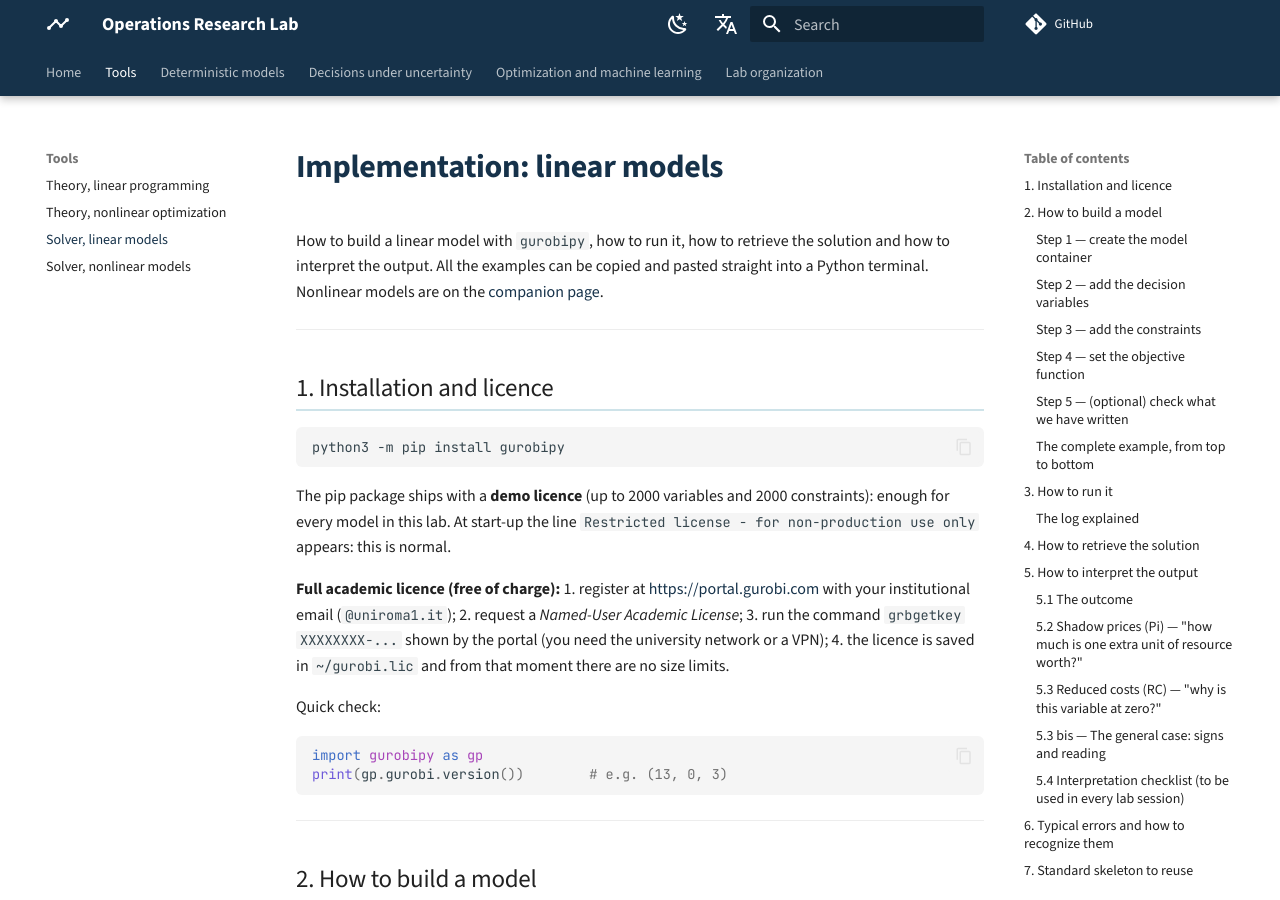
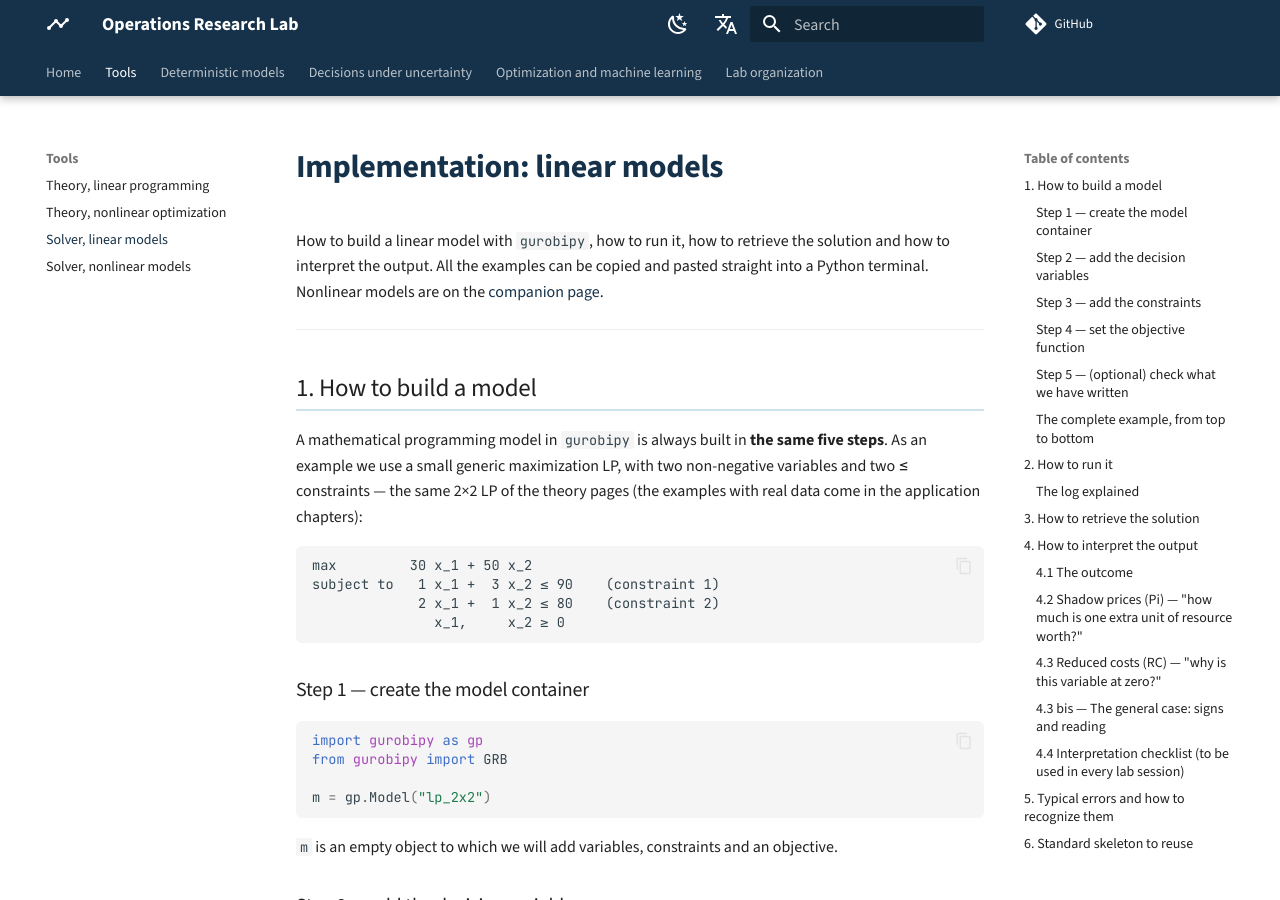
Before and after one commit to fabiofurini/operations-research-lab, an MkDocs documentation site: the page built from docs/solver-lp.md, in a window 1280 px wide and 900 px high. Built offline with MkDocs 1.6.1 and Material for MkDocs 9.7.7, drawn with Linux system fonts in a browser that asks for light colours; comment, search, counter and statistics services are not loaded; some of the changed text lies outside the part shown.

Commit message:
Lecture notes and slides as PDF on the site; format aligned with the other course material
- Footer with the author's name (clickable, links to his personal site), the
  Sapienza logo (clickable, links to DIAG) and the page number, as in the other
  lecture notes; same treatment on the slides, with a clean theme
- Compact footer, no longer overlapping tables and plots
- PDFs of the notes (106 pp.) and slides (80) published on the site and linked
  from the home page and the README
- Solver installation and licence moved from the linear models page to the home
  page: they apply to the whole course

Co-Authored-By: Claude Fable 5 <noreply@anthropic.com>

````diff
--- a/docs/solver-lp.md
+++ b/docs/solver-lp.md
@@ -7,32 +7,7 @@ pasted straight into a Python terminal. Nonlinear models are on the
 
 ---
 
-## 1. Installation and licence
-
-```bash
-python3 -m pip install gurobipy
-```
-
-The pip package ships with a **demo licence** (up to 2000 variables and 2000 constraints):
-enough for every model in this lab. At start-up the line
-`Restricted license - for non-production use only` appears: this is normal.
-
-**Full academic licence (free of charge):**
-1. register at <https://portal.gurobi.com> with your institutional email (`@uniroma1.it`);
-2. request a *Named-User Academic License*;
-3. run the command `grbgetkey XXXXXXXX-...` shown by the portal (you need the university network or a VPN);
-4. the licence is saved in `~/gurobi.lic` and from that moment there are no size limits.
-
-Quick check:
-
-```python
-import gurobipy as gp
-print(gp.gurobi.version())        # e.g. (13, 0, 3)
-```
-
----
-
-## 2. How to build a model
+## 1. How to build a model
 
 A mathematical programming model in `gurobipy` is always built in **the same five
 steps**. As an example we use a small generic maximization LP, with two
@@ -159,14 +134,14 @@ Optimal value: 1900.0
   vincolo2: Slack = 0.0   Pi = 8.0   SARHS = [30.0, 180.0]
 ```
 
-Section 5 explains how to read each of these numbers; the “all the cases”
-example (section 5.3 bis) also covers `=`/`≥` constraints and free or `≤ 0` variables;
+Section 4 explains how to read each of these numbers; the “all the cases”
+example (section 4.3 bis) also covers `=`/`≥` constraints and free or `≤ 0` variables;
 for nonlinear models there is the [companion page](solver-nonlinear.md).
 
 
 ---
 
-## 3. How to run it
+## 2. How to run it
 
 ```python
 m.optimize()
@@ -243,9 +218,9 @@ sol = pd.DataFrame([(i, t, x[i, t].X) for i in I for t in T],
 
 ---
 
-## 5. How to interpret the output
+## 4. How to interpret the output
 
-### 5.1 The outcome
+### 4.1 The outcome
 
 - **OPTIMAL** — certified optimal solution. In the convex models of this lab
   the optimum is **global**; even in a QP declared non-convex (`NonConvex=2`) and in
@@ -257,7 +232,7 @@ sol = pd.DataFrame([(i, t, x[i, t].X) for i in I for t in T],
 - **UNBOUNDED** — the objective can improve indefinitely: almost always a constraint or
   a bound is missing (e.g. maximum profit with no capacity constraint).
 
-### 5.2 Shadow prices (`Pi`) — "how much is one extra unit of resource worth?"
+### 4.2 Shadow prices (`Pi`) — "how much is one extra unit of resource worth?"
 
 In the 2×2 LP: at the optimum `x_1 = 30, x_2 = 20`, value 1900, both constraints
 active. The duals are:
@@ -274,7 +249,7 @@ the basis changes and the shadow price is no longer the same.
 A **non-active** constraint (`Slack > 0`) always has `Pi = 0`: the resource is left over, one
 extra unit is worth nothing.
 
-### 5.3 Reduced costs (`RC`) — "why is this variable at zero?"
+### 4.3 Reduced costs (`RC`) — "why is this variable at zero?"
 
 Basic variables have `RC = 0` (careful: there may be a variable **in the basis
 at value zero** — a *degenerate* basis — so `RC = 0` on its own does not say that
@@ -298,7 +273,7 @@ for v in m.getVars():
         print(v.VarName, v.RC)
 ```
 
-### 5.3 bis — The general case: signs and reading
+### 4.3 bis — The general case: signs and reading
 
 **Shadow prices** (`Pi`): always the "derivative of the optimum with respect to the
 right-hand side", `Pi = ∂z*/∂b`. The sign follows from two questions: *does increasing
@@ -359,7 +334,7 @@ complementarity); equality → free dual, here `+6`; `≤` in a minimum → dual
 perturbation: `b_2 = 101 → 626` (+6), `b_3 = -19 → 619` (−1), `x3` forced to
 −1 → `623` (+3).
 
-### 5.4 Interpretation checklist (to be used in every lab session)
+### 4.4 Interpretation checklist (to be used in every lab session)
 
 1. Is the status `OPTIMAL`? If not, stop and diagnose.
 2. Does the optimal value have the expected order of magnitude?
@@ -386,7 +361,7 @@ perturbation: `b_2 = 101 → 626` (+6), `b_3 = -19 → 619` (−1), `x3` forced
 
 ---
 
-## 7. Standard skeleton to reuse
+## 6. Standard skeleton to reuse
 
 Every script in the lab follows this skeleton:
 
````
Also changed, not shown: other parts of docs/solver-lp.md (+2 -2 lines), README.md (+5 -0 lines), docs/index.md (+30 -0 lines), 3 other files.
